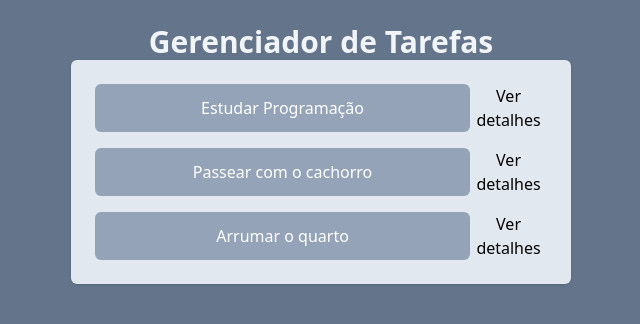
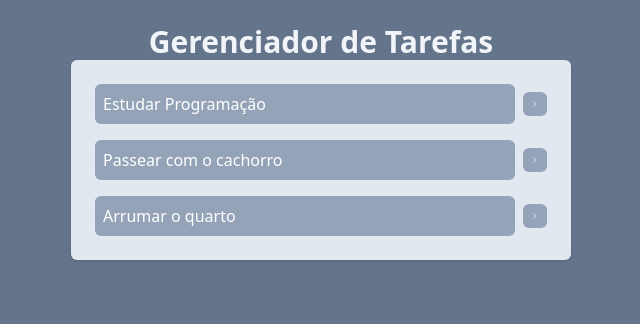
Before and after one commit to AndrezeraDev/Todo-React, a React (Vite) app: page / in a window 1280 px wide. Shown: the top 324 px of the page, without its empty margins (319-959 px from the left). Built offline with nearby package versions, Linux system fonts and the light colour scheme.

Commit message:
adição da funcionalidade de riscar tarefas, icone

```diff
--- a/package.json
+++ b/package.json
@@ -10,6 +10,7 @@
     "preview": "vite preview"
   },
   "dependencies": {
+    "lucide-react": "^0.435.0",
     "react": "^18.3.1",
     "react-dom": "^18.3.1"
   },
--- a/src/App.jsx
+++ b/src/App.jsx
@@ -24,12 +24,22 @@
     isCompleted: false
   }])
 
+  function onTaskClick(taskId){
+    const newTask = task.map(task => {
+      if(task.id === taskId){
+        return {...task, isCompleted: !task.isCompleted}
+      }
+      return task;
+    });
+    setTasks(newTask)
+  }
+
   return(
     <div className='w-screen h-screen bg-slate-500 flex justify-center p-6'>
       <div className='w-[500px]'>
         <h1 className='text-3xl text-slate-100 font-bold text-center'>Gerenciador de Tarefas</h1>
         {/* <AddTask /> */}
-        <Tasks tasks={task}/>
+        <Tasks tasks={task} onTaskClick={onTaskClick}/>
       </div>
     </div>
   )
--- a/src/components/Tasks.jsx
+++ b/src/components/Tasks.jsx
@@ -1,12 +1,19 @@
+import { ChevronRightIcon } from "lucide-react";
 
 
 function Tasks(props){
     return(
         <ul className="space-y-4 p-6 rounded-md bg-slate-200 shadow">
             {props.tasks.map((task) => (
-            <li key={task.id} className="flex">
-            <button className="bg-slate-400 text-white p-2 rounded-md w-full">{task.title}</button>
-            <button>Ver detalhes</button>
+            <li key={task.id} className="flex gap-2">
+                <button
+                onClick={() => props.onTaskClick(task.id)}
+                className={`bg-slate-400 text-white text-left p-2 rounded-md w-full ${task.isCompleted && 'line-through'}`}>
+                {task.title}
+                </button>
+                <button >
+                    <ChevronRightIcon  className="bg-slate-400 p-2 rounded-md text-white" />
+                </button>
             </li>
 
         ))}</ul>
```
Also changed, not shown: 1 other file (tests, documents, lock files or other folders).
